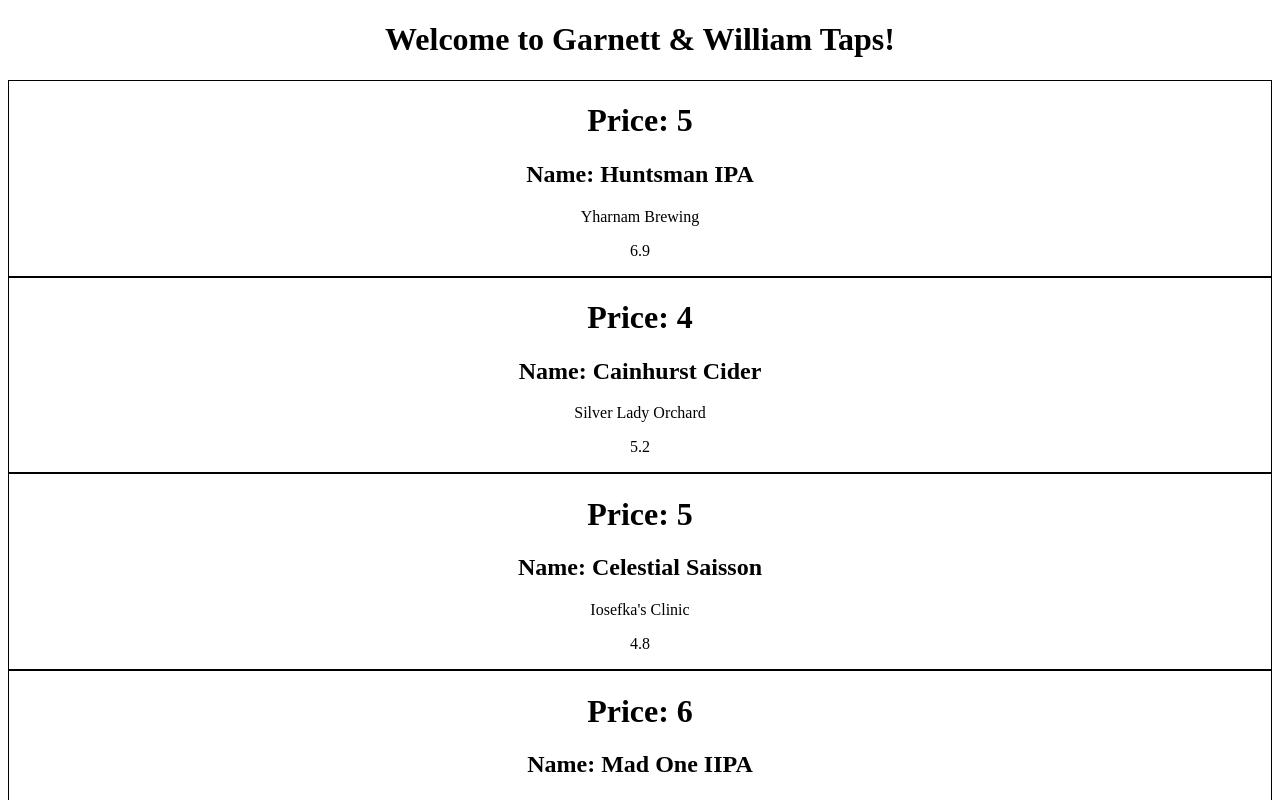
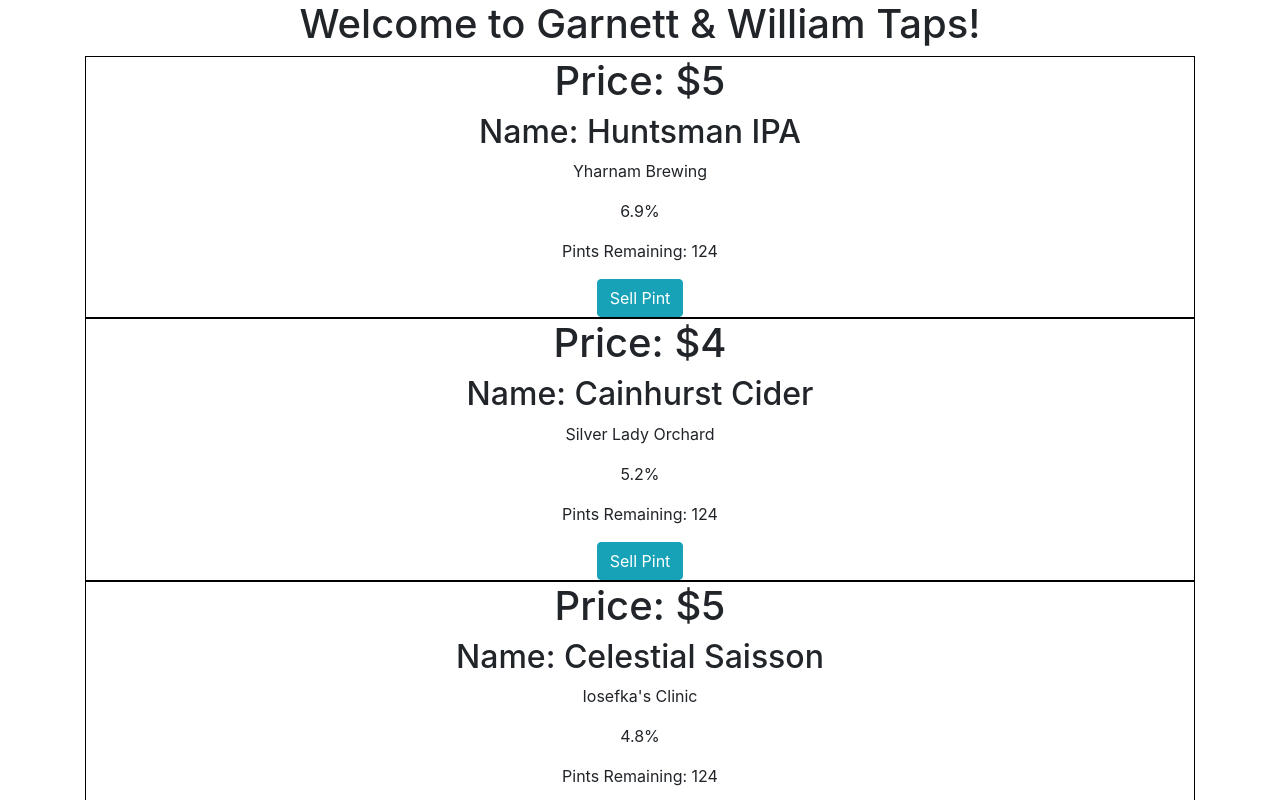
Before and after one commit to gpuett/tap-room, an Angular app: page / in a window 1280 px wide. Shown: the top 800 px of the page. Built offline with nearby package versions, Linux system fonts and the light colour scheme.

Commit message:
Add sell pint method.

```diff
--- a/src/app/app.component.html
+++ b/src/app/app.component.html
@@ -1,11 +1,15 @@
+<div class="container">
   <div style="text-align:center">
     <h1>Welcome to {{title}}!</h1>
   </div>
   <div *ngFor="let keg of kegs">
     <div class="keg-display">
-    <h1>Price: {{keg.price}}</h1>
+      <h1>Price: ${{keg.price}}</h1>
       <h2>Name: {{keg.name}}</h2>
       <p>{{keg.brand}}</p>
-    <p>{{keg.alcoholContent}}</p>
+      <p>{{keg.alcoholContent}}%</p>
+      <p>Pints Remaining: {{keg.pints}}</p>
+      <button (click)="keg.sellPint()" class="btn btn-info">Sell Pint</button>
     </div>
   </div>
+</div>
--- a/src/app/models/keg.model.ts
+++ b/src/app/models/keg.model.ts
@@ -1,4 +1,8 @@
 export class Keg {
   pints: number = 124;
   constructor(public price: number, public name: string, public brand: string, public alcoholContent: number){ };
+
+  sellPint() {
+    this.pints -= 1;
+  }
 }
```
Also changed, not shown: .angular-cli.json. Lines whose indentation alone changed are shown as unchanged.
